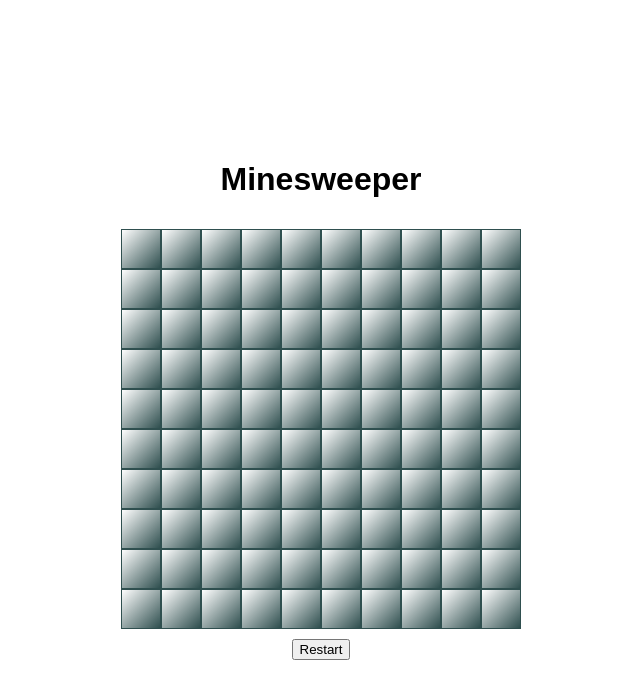
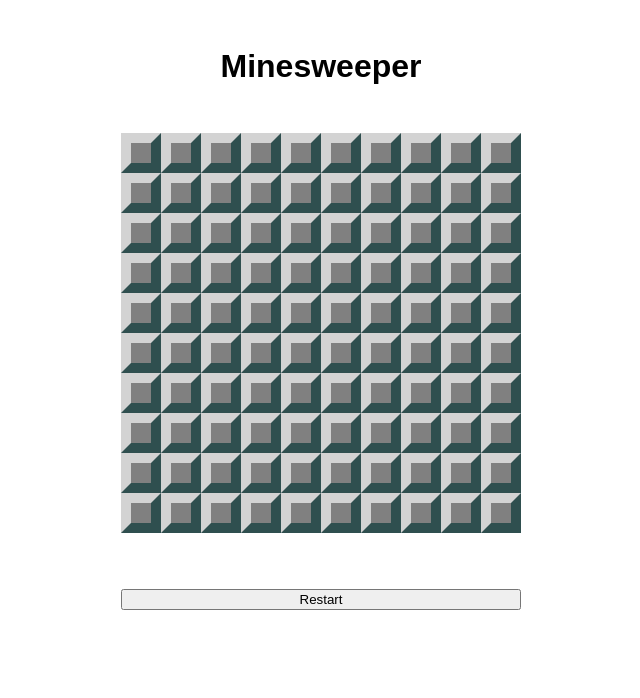
Before and after one commit to harrisonBirkner/minesweeper, a plain HTML site: page index.html in a window 1280 px wide. Shown: the whole page, without its empty margins (319-959 px from the left). Drawn offline with Linux system fonts and the light colour scheme.

Commit message:
Reworked existing logic, fixed bug

```diff
--- a/index.html
+++ b/index.html
@@ -9,8 +9,111 @@
     <body>
         <h1>Minesweeper</h1>
         <div id="game-board">
+            <div class="cell hidden"></div>
+            <div class="cell hidden"></div>
+            <div class="cell hidden"></div>
+            <div class="cell hidden"></div>
+            <div class="cell hidden"></div>
+            <div class="cell hidden"></div>
+            <div class="cell hidden"></div>
+            <div class="cell hidden"></div>
+            <div class="cell hidden"></div>
+            <div class="cell hidden"></div>
+            <div class="cell hidden"></div>
+            <div class="cell hidden"></div>
+            <div class="cell hidden"></div>
+            <div class="cell hidden"></div>
+            <div class="cell hidden"></div>
+            <div class="cell hidden"></div>
+            <div class="cell hidden"></div>
+            <div class="cell hidden"></div>
+            <div class="cell hidden"></div>
+            <div class="cell hidden"></div>
+            <div class="cell hidden"></div>
+            <div class="cell hidden"></div>
+            <div class="cell hidden"></div>
+            <div class="cell hidden"></div>
+            <div class="cell hidden"></div>
+            <div class="cell hidden"></div>
+            <div class="cell hidden"></div>
+            <div class="cell hidden"></div>
+            <div class="cell hidden"></div>
+            <div class="cell hidden"></div>
+            <div class="cell hidden"></div>
+            <div class="cell hidden"></div>
+            <div class="cell hidden"></div>
+            <div class="cell hidden"></div>
+            <div class="cell hidden"></div>
+            <div class="cell hidden"></div>
+            <div class="cell hidden"></div>
+            <div class="cell hidden"></div>
+            <div class="cell hidden"></div>
+            <div class="cell hidden"></div>
+            <div class="cell hidden"></div>
+            <div class="cell hidden"></div>
+            <div class="cell hidden"></div>
+            <div class="cell hidden"></div>
+            <div class="cell hidden"></div>
+            <div class="cell hidden"></div>
+            <div class="cell hidden"></div>
+            <div class="cell hidden"></div>
+            <div class="cell hidden"></div>
+            <div class="cell hidden"></div>
+            <div class="cell hidden"></div>
+            <div class="cell hidden"></div>
+            <div class="cell hidden"></div>
+            <div class="cell hidden"></div>
+            <div class="cell hidden"></div>
+            <div class="cell hidden"></div>
+            <div class="cell hidden"></div>
+            <div class="cell hidden"></div>
+            <div class="cell hidden"></div>
+            <div class="cell hidden"></div>
+            <div class="cell hidden"></div>
+            <div class="cell hidden"></div>
+            <div class="cell hidden"></div>
+            <div class="cell hidden"></div>
+            <div class="cell hidden"></div>
+            <div class="cell hidden"></div>
+            <div class="cell hidden"></div>
+            <div class="cell hidden"></div>
+            <div class="cell hidden"></div>
+            <div class="cell hidden"></div>
+            <div class="cell hidden"></div>
+            <div class="cell hidden"></div>
+            <div class="cell hidden"></div>
+            <div class="cell hidden"></div>
+            <div class="cell hidden"></div>
+            <div class="cell hidden"></div>
+            <div class="cell hidden"></div>
+            <div class="cell hidden"></div>
+            <div class="cell hidden"></div>
+            <div class="cell hidden"></div>
+            <div class="cell hidden"></div>
+            <div class="cell hidden"></div>
+            <div class="cell hidden"></div>
+            <div class="cell hidden"></div>
+            <div class="cell hidden"></div>
+            <div class="cell hidden"></div>
+            <div class="cell hidden"></div>
+            <div class="cell hidden"></div>
+            <div class="cell hidden"></div>
+            <div class="cell hidden"></div>
+            <div class="cell hidden"></div>
+            <div class="cell hidden"></div>
+            <div class="cell hidden"></div>
+            <div class="cell hidden"></div>
+            <div class="cell hidden"></div>
+            <div class="cell hidden"></div>
+            <div class="cell hidden"></div>
+            <div class="cell hidden"></div>
+            <div class="cell hidden"></div>
+            <div class="cell hidden"></div>
         </div>
         <button id="restart">Restart</button>
+        <div id="game-over">
+            <h2>Game Over</h2>
+        </div>
         <script src="script.js">
         </script>
     </body>
--- a/script.js
+++ b/script.js
@@ -1,8 +1,9 @@
 let gameBoard = document.getElementById('game-board');
-const rows = 10;
-const cols = 10;
-const minesCount = 20;
-let cells = [];
+const ROWS = 10;
+const COLS = 10;
+const MINES_COUNT = 20;
+let gameOverMsg = document.getElementById('game-over');
+let cells = Array.from(document.querySelectorAll('.cell'));
 let mineIndices = new Set();
 const restartBtn = document.getElementById('restart');
 restartBtn.addEventListener('click', () => restartGame());
@@ -12,23 +13,19 @@ function initGame() {
 
 
     // Create a unique set of mine indices
-    while (mineIndices.size < minesCount) {
-        let randomIndex = Math.floor(Math.random() * (rows * cols));
+    while (mineIndices.size < MINES_COUNT) {
+        let randomIndex = Math.floor(Math.random() * (ROWS * COLS));
         mineIndices.add(randomIndex);
     }
 
-    for (let i = 0; i < rows * cols; i++) {
-        let cell = document.createElement('div');
-        cell.classList.add('cell', 'hidden');
+    for (let i = 0; i < cells.length; i++) {
+        //cell.classList.add('cell', 'hidden');
 
         // Check if the current index is a mine
         if (mineIndices.has(i)) {
-            cell.classList.add('mine'); // Add a class or any indication for mines
+            cells[i].classList.add('mine'); // Add a class or any indication for mines
         }
-
-        cell.addEventListener('click', () => handleCellClick(i));
-        cells.push(cell);
-        gameBoard.appendChild(cell);
+        cells[i].addEventListener('click', () => handleCellClick(i));
     }
 
     //additional logic for mines and game state mgmt here
@@ -50,20 +47,24 @@ function gameOver() {
         cell.classList.remove('hidden');
     });
     gameBoard.style.pointerEvents = 'none';
-    let gameOverDiv = document.createElement('div');
-    gameOverDiv.id = 'game-over';
-    let gameOverMsg = document.createElement('h2');
-    gameOverMsg.style.color = 'red';
-    gameOverMsg.textContent = 'Game Over';
-    gameOverDiv.appendChild(gameOverMsg);
-    document.body.appendChild(gameOverDiv);
+    gameOverMsg.style.visibility = 'visible';
 }
 
 function restartGame() {
-    gameBoard.textContent = '';
     gameBoard.style.pointerEvents = '';
     mineIndices.clear();
-    document.body.removeChild(document.getElementById('game-over'));
+    gameOverMsg.style.visibility = 'hidden';
+
+    let cellsToHide = document.querySelectorAll('.cell:not(.hidden)');
+    cellsToHide.forEach(cell => {
+        cell.classList.add('hidden');
+    });
+
+    let minesToReset = document.querySelectorAll('.mine');
+    cellsToHide.forEach(cell => {
+        cell.classList.remove('mine');
+    });
+
     initGame();
 }
 
--- a/styles.css
+++ b/styles.css
@@ -1,18 +1,18 @@
 body {
     font-family: Arial, sans-serif;
-    display: flex;            /* Enable flexbox on the body element */
-    flex-direction: column;
+    display: grid;            /* Enable flexbox on the body element */
+    grid-template-rows: repeat(4, 1fr);
     justify-content: center; /* Center content horizontally */
     align-items: center;     /* Center content vertically */
-    min-height: 100vh;        /* Ensure the body takes at least the full viewport height */
+    max-height: 100vh;        /* Ensure the body takes at least the full viewport height */
     margin: 0;                /* Remove default margin */
+    text-align: center;
 }
 
 #game-board {
-    display: flex;
-    flex-flow: row wrap;
-    width: 400px;
-    margin: 10px;
+    display: grid;
+    grid-template-columns: repeat(10, 1fr);
+    grid-template-rows: repeat(10, 1fr);
     align-items: center;
     justify-content: center;
     pointer-events: auto;
@@ -34,6 +34,13 @@ body {
 }
 
 .hidden {
-    background-color: darkslategray;
-    background: linear-gradient(to bottom right, #fff, darkslategray);
+    background-color: gray;
+    border: 10px solid lightgray;
+    border-bottom-color: darkslategray;
+    border-right-color: darkslategray;
 }
+
+#game-over {
+    color: red;
+    visibility: hidden;
+}
```
